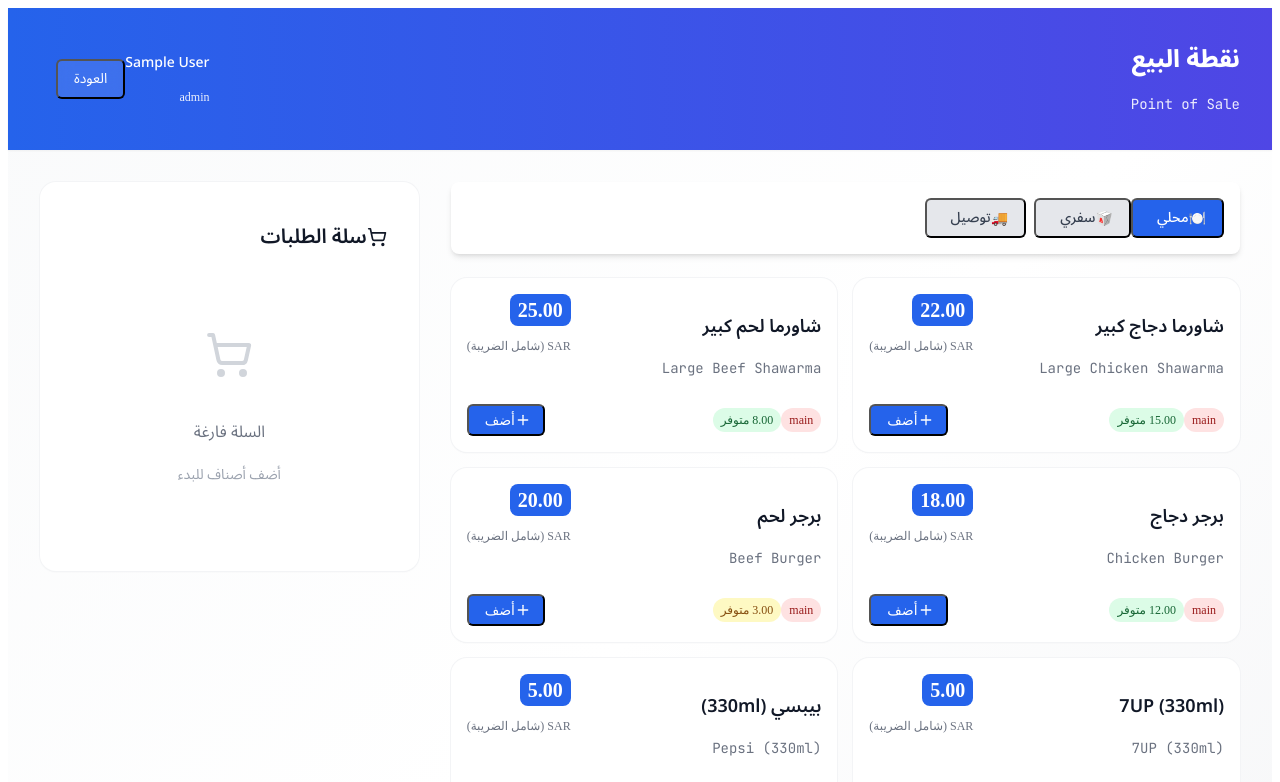
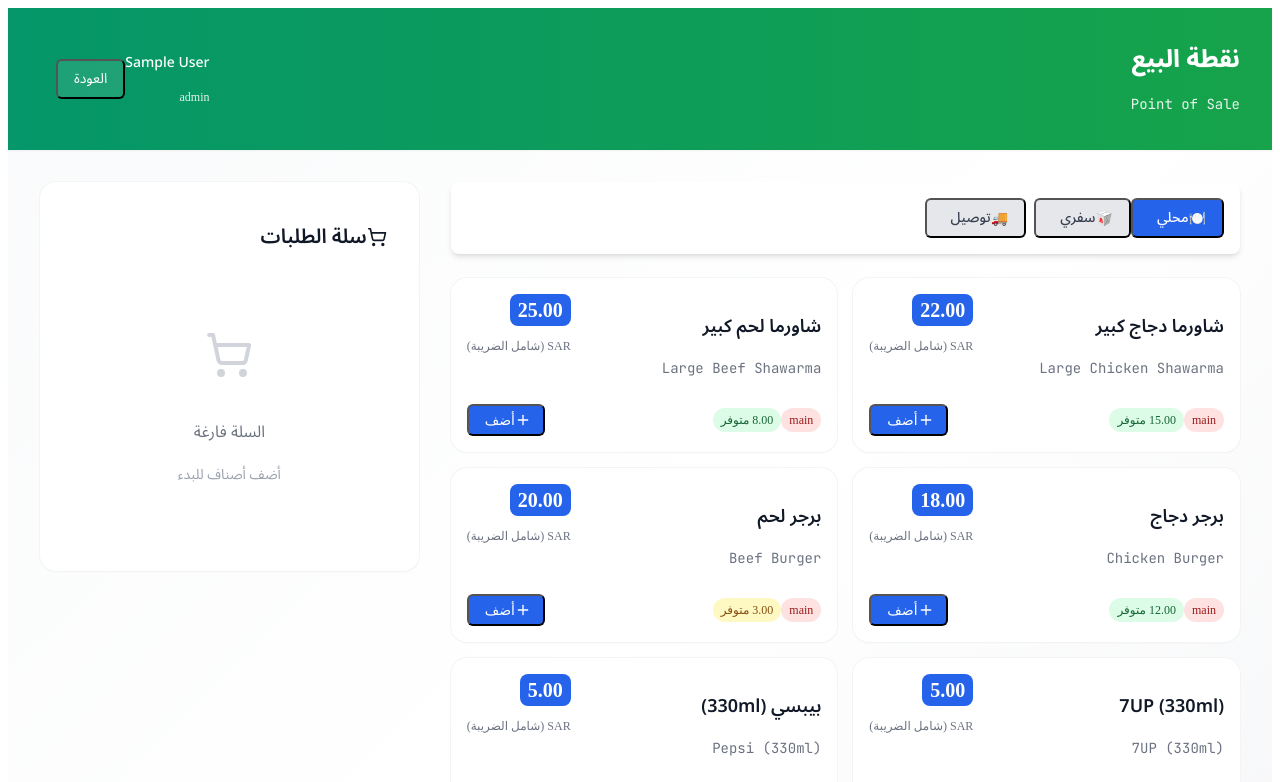
Before and after one commit to FLANsa/FLANsa, a React (Vite) app: page /pos in a window 1280 px wide. Shown: the top 782 px of the page. Built offline with nearby package versions, Linux system fonts and the light colour scheme; sample sign-in values are in the browser's storage.

Commit message:
feat(theme): switch primary gradient to green across pages

```diff
--- a/src/pages/DashboardPage.tsx
+++ b/src/pages/DashboardPage.tsx
@@ -33,7 +33,7 @@ const DashboardPage: React.FC = () => {
   return (
     <div className="min-h-screen bg-gradient-to-br from-gray-50 via-white to-gray-100">
       {/* Header */}
-      <div className="bg-gradient-to-r from-indigo-600 to-blue-600 text-white shadow-sm">
+      <div className="bg-gradient-to-r from-emerald-600 to-green-600 text-white shadow-sm">
         <div className="max-w-7xl mx-auto px-4 sm:px-6 lg:px-8">
           <div className="flex justify-between items-center py-5">
             <div>
--- a/src/pages/POSEnhanced.tsx
+++ b/src/pages/POSEnhanced.tsx
@@ -227,7 +227,7 @@ const POSEnhanced: React.FC = () => {
   return (
     <div className="min-h-screen bg-gradient-to-br from-gray-50 via-white to-gray-100">
       {/* Header */}
-      <div className="bg-gradient-to-r from-blue-600 to-indigo-600 text-white shadow-sm">
+      <div className="bg-gradient-to-r from-emerald-600 to-green-600 text-white shadow-sm">
         <div className="max-w-7xl mx-auto px-4 sm:px-6 lg:px-8">
           <div className="flex justify-between items-center py-5">
             <div>
--- a/src/pages/ProductsPage.tsx
+++ b/src/pages/ProductsPage.tsx
@@ -169,7 +169,7 @@ const ProductsPage: React.FC = () => {
   return (
     <div className="min-h-screen bg-gradient-to-br from-gray-50 via-white to-gray-100">
       {/* Header */}
-      <div className="bg-gradient-to-r from-indigo-600 to-blue-600 text-white shadow-sm">
+      <div className="bg-gradient-to-r from-emerald-600 to-green-600 text-white shadow-sm">
         <div className="max-w-7xl mx-auto px-4 sm:px-6 lg:px-8">
           <div className="flex justify-between items-center py-5">
             <div>
--- a/src/pages/SalesReportsPage.tsx
+++ b/src/pages/SalesReportsPage.tsx
@@ -79,7 +79,7 @@ export default function SalesReportsPage() {
 
   return (
     <div className="min-h-screen bg-gradient-to-br from-gray-50 via-white to-gray-100 py-6">
-      <div className="bg-gradient-to-r from-indigo-600 to-blue-600 text-white shadow-sm mb-6">
+      <div className="bg-gradient-to-r from-emerald-600 to-green-600 text-white shadow-sm mb-6">
         <div className="max-w-7xl mx-auto px-4 sm:px-6 lg:px-8">
           <div className="flex items-center justify-between py-5">
             <div>
```
